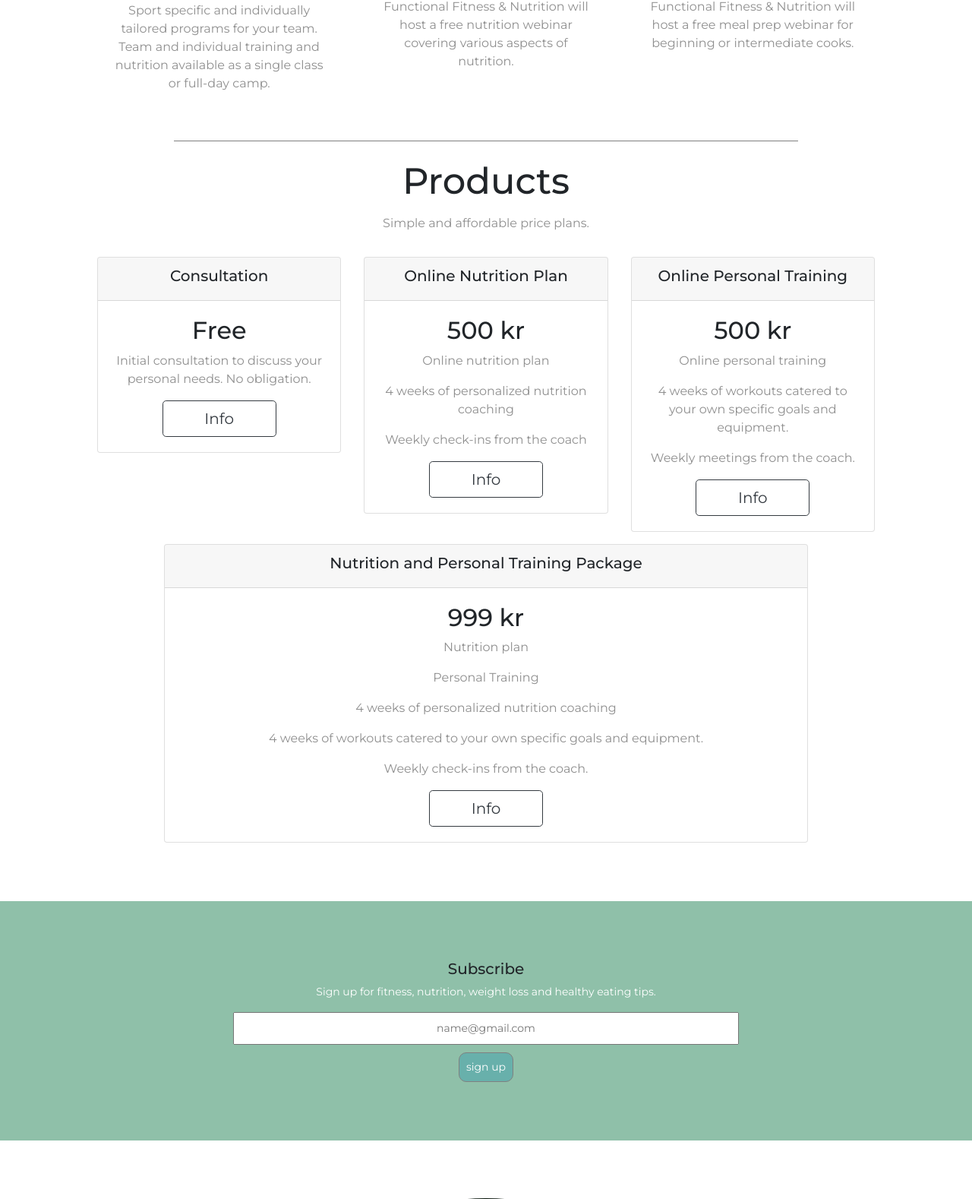
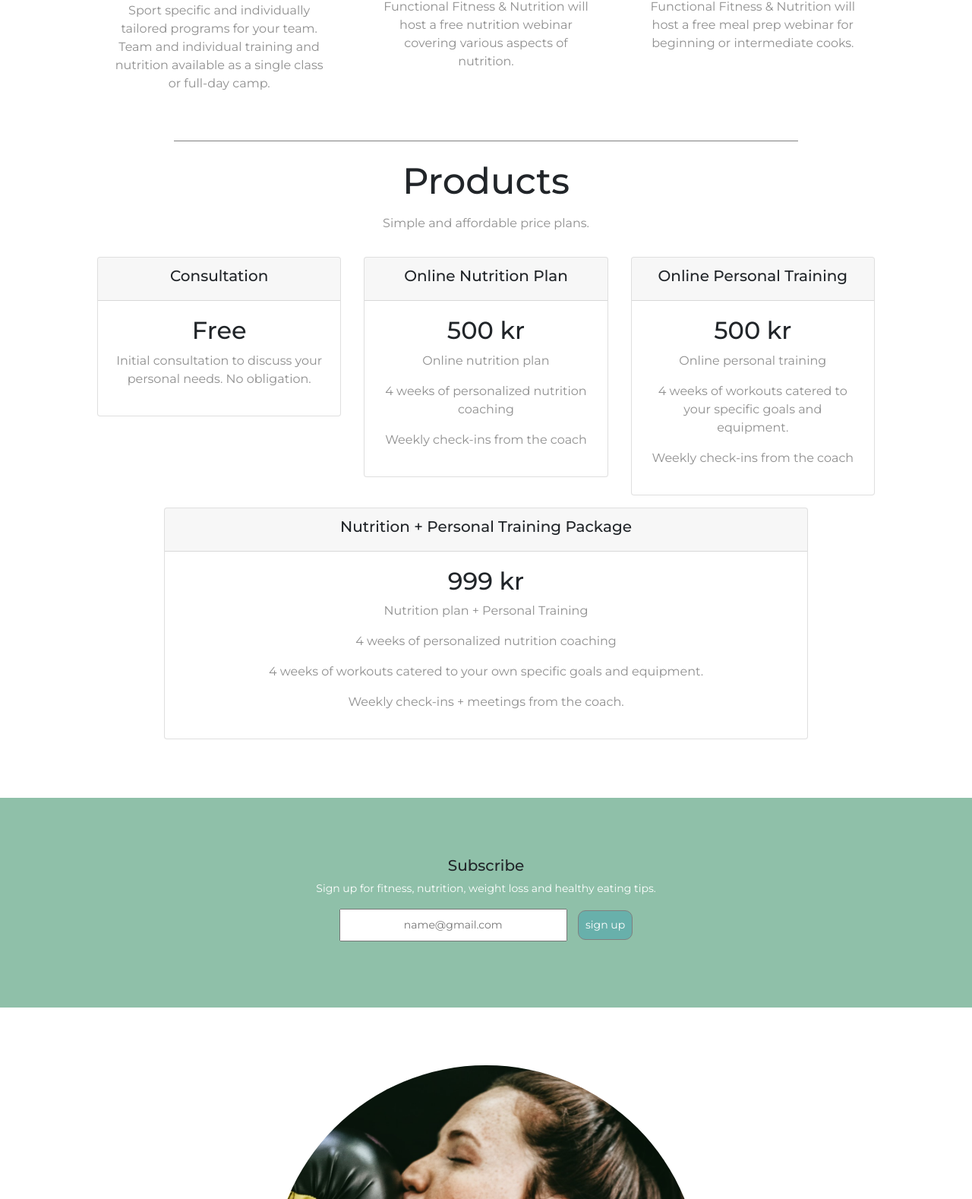
Before and after one commit to trinajoy/fitness-app, a PHP site: page /index.html in a window 1280 px wide. Shown: the part 1159-2737 px from the top of the page at 76% size. Run offline with PHP 8.4, Linux system fonts and the light colour scheme; some libraries are stand-ins or nearby versions.

Commit message:
update pricing info

```diff
--- a/css/styles.css
+++ b/css/styles.css
@@ -161,12 +161,21 @@ hr {
   color: white;
 }
 
+.newsletter-email {
+  display: inline-block;
+}
+
+.newsletter-button {
+  display: inline-block;
+}
+
 .newsletter-email input {
   margin: auto;
   padding: 9px 0;
-  width: 65%;
+  width: 300px;
   text-align: center;
   font-size: 14px;
+  margin-right: 10px;
   margin-bottom: 10px;
 }
 
@@ -176,6 +185,7 @@ hr {
 
 .newsletter-button input {
   background-color: #68b0ab;
+
   font-size: 14px;
   padding: 8px 9px;
   border-radius: 10px;
--- a/index.html
+++ b/index.html
@@ -35,7 +35,7 @@
           </ul>
           <ul class="navbar-nav ml-auto">
             <li class="nav-item">
-              <a class="nav-link" href="#"> Blog </a>
+              <a class="nav-link" href="#pricing"> Pricing </a>
             </li>
             <li class="nav-item">
               <a class="nav-link" href="#footer"> Contact </a>
@@ -103,7 +103,7 @@
 
       <!-- Pricing -->
 
-      <h3 class="section-heading"> Products </h3>
+      <h3 class="section-heading" id="pricing"> Products </h3>
       <p>Simple and affordable price plans.</p>
 
 
@@ -113,12 +113,11 @@
           <div class="card">
             <div class="card-header">
               <h5> Consultation</h5>
+
             </div>
             <div class="card-body">
               <h2 class="price-text"> Free </h2>
               <p> Initial consultation to discuss your personal needs. No obligation.</p>
-
-              <button type="button" class="btn btn-lg btn-block btn-outline-dark">  Info </button>
             </div>
           </div>
         </div>
@@ -132,7 +131,6 @@
               <p> Online nutrition plan </p>
               <p> 4 weeks of personalized nutrition coaching </p>
               <p> Weekly check-ins from the coach </p>
-              <button type="button" class="btn btn-lg btn-block btn-outline-dark">  Info </button>
             </div>
           </div>
         </div>
@@ -144,25 +142,24 @@
             <div class="card-body">
               <h2 class="price-text"> 500 kr</h2>
               <p> Online personal training </p>
-              <p> 4 weeks of workouts catered to your own specific goals and equipment.  </p>
-              <p> Weekly meetings from the coach. </p>
-              <button type="button" class="btn btn-lg btn-block btn-outline-dark">  Info </button>
+              <p> 4 weeks of workouts catered to your specific goals and equipment.  </p>
+              <p> Weekly check-ins from the coach </p>
             </div>
           </div>
         </div>
         <div class="pricing-column col-lg-10 mx-auto mt-3">
           <div class="card">
             <div class="card-header">
-              <h5>  Nutrition and Personal Training Package</h5>
+              <h5>  Nutrition + Personal Training Package</h5>
             </div>
             <div class="card-body">
               <h2 class="price-text"> 999 kr</h2>
-              <p> Nutrition plan </p>
-              <p> Personal Training</p>
+              <p> Nutrition plan  +  Personal Training</p>
+
               <p> 4 weeks of personalized nutrition coaching </p>
               <p> 4 weeks of workouts catered to your own specific goals and equipment.  </p>
-              <p> Weekly check-ins from the coach. </p>
-              <button type="button" class="btn btn-lg btn-block btn-outline-dark package-button">  Info </button>
+              <p> Weekly check-ins + meetings from the coach. </p>
+
             </div>
           </div>
         </div>
```
